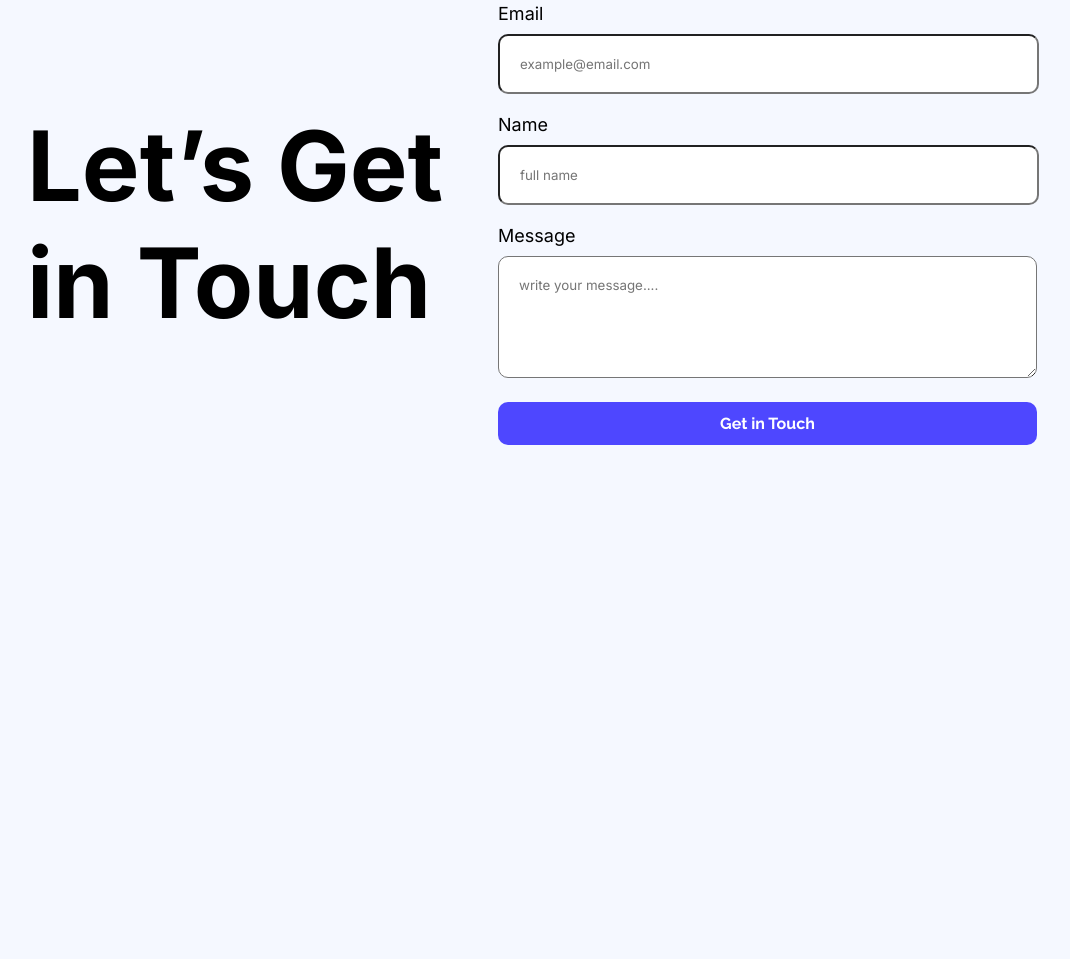
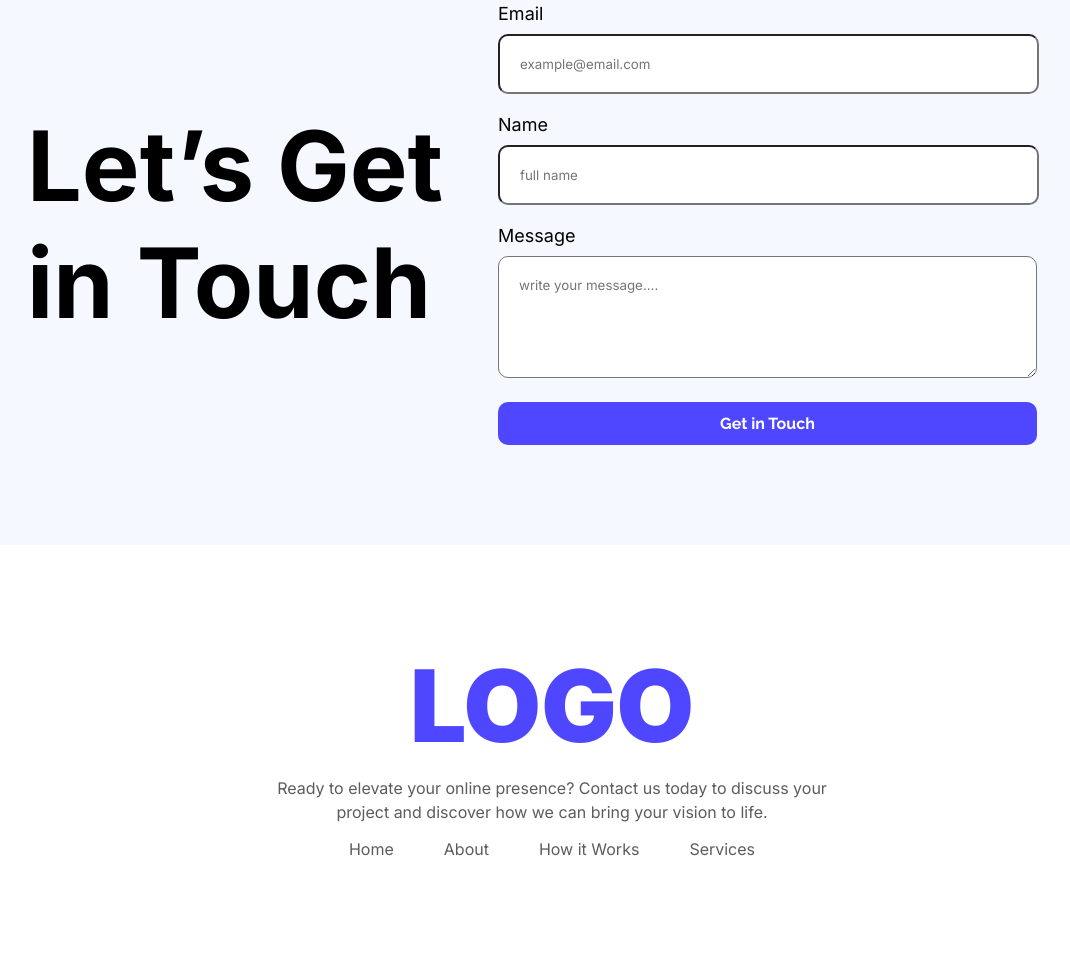
Before and after one commit to omarfaruk16/Assignment-01, a plain HTML site: page index.html in a window 1280 px wide. Shown: the part 3078-4037 px from the top of the page, without its empty margins (88-1158 px from the left). Before the commit the page ends 3623 px from the top, so only its background shows below. Drawn offline with Linux system fonts and the light colour scheme.

Commit message:
Adding footer section

```diff
--- a/index.html
+++ b/index.html
@@ -137,7 +137,27 @@
     </main>
 
     <footer>
-
+        <div class="footer">
+            <h1>LOGO</h1>
+            <P>Ready to elevate your online presence? Contact us today to discuss your project and discover how we
+                can bring your vision to life.</P>
+            <div class="footer-menu">
+                <ul>
+                    <a href="">
+                        <li>Home</li>
+                    </a>
+                    <a href="">
+                        <li>About</li>
+                    </a>
+                    <a href="">
+                        <li>How it Works</li>
+                    </a>
+                    <a href="">
+                        <li>Services</li>
+                    </a>
+                </ul>
+            </div>
+        </div>
     </footer>
 
 </body>
--- a/style.css
+++ b/style.css
@@ -276,3 +276,49 @@
 .form-section button{
     padding: 12px 222px;
 }
+
+
+footer{
+    background-color: #FFFFFF;
+    text-align: center;
+}
+footer h1{
+    background: transparent;
+    color:#4E47FF ;
+    font-weight: 900;
+    font-size: 100px;
+    margin-bottom: 10px;
+}
+
+.footer{
+    width: 600px;
+    margin: 0 auto;
+    background: transparent;
+    padding: 100px 0px;
+}
+
+.footer p{
+    background: transparent;
+    color: #5c5c5c;
+    line-height: 1.5rem;
+    margin-bottom: 15px;
+}
+
+.footer ul{
+    display: flex;
+    justify-content: center;
+    gap: 50px;
+    background-color: #FFFFFF;
+
+}
+
+.footer li{
+    list-style-type: none;
+    background: transparent;
+}
+
+footer .footer-menu ul a{
+    text-decoration: none;
+    color: #5c5c5c ;
+    background: transparent;
+}
```
